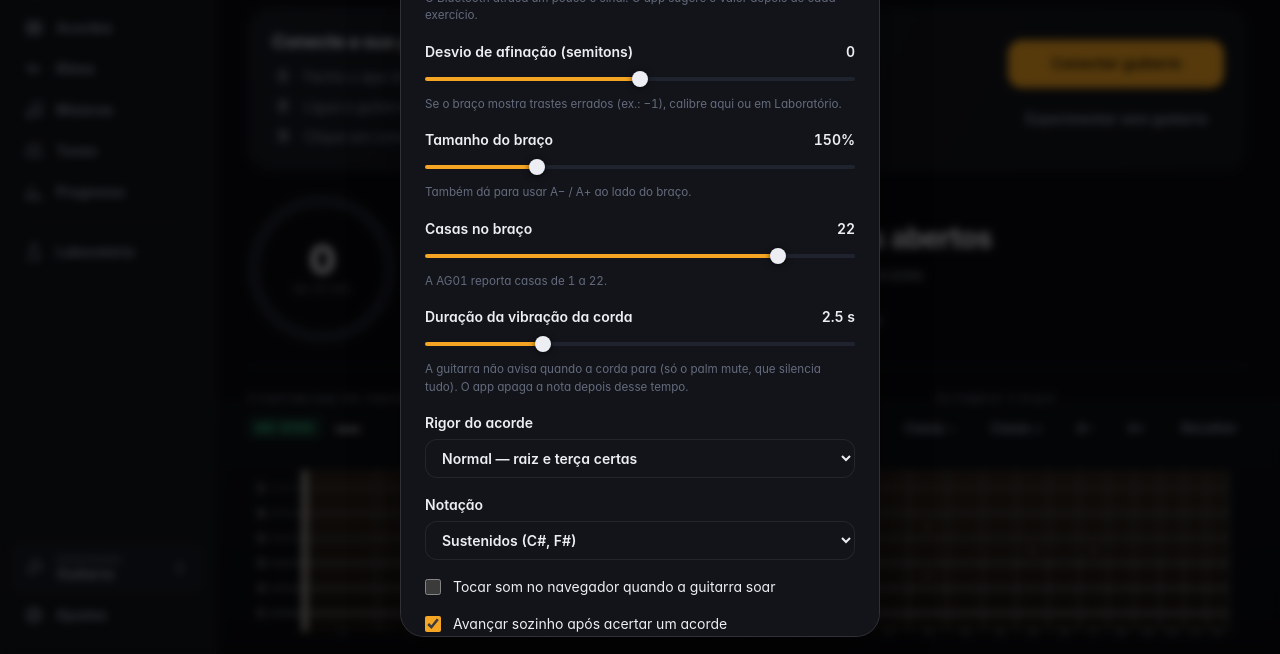
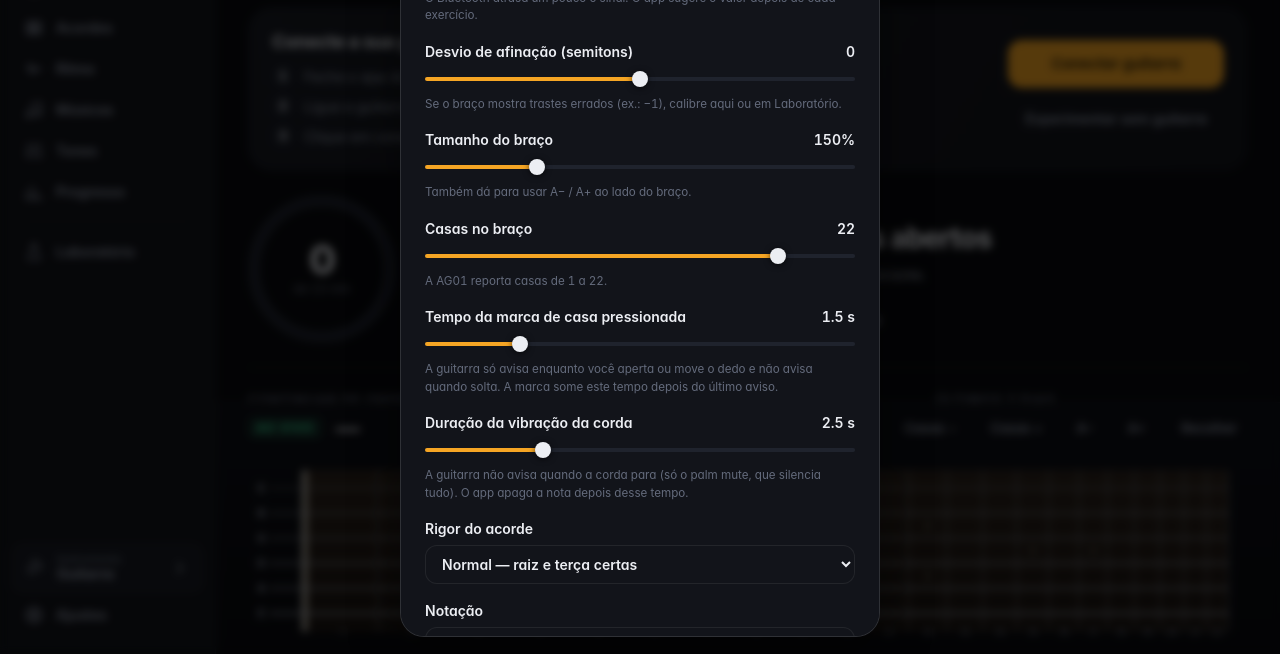
Before and after one commit to josiassxz/cordas, a website with bundled scripts: page index.html in a window 1280 px wide. Both pictures are taken after a click on the button "Ajustes". Shown: the part 146-800 px from the top of the page. Built offline with nearby package versions, Linux system fonts and the light colour scheme.

Commit message:
Tempo da marca de casa configurável
Co-Authored-By: Claude Sonnet 5.5 <noreply@anthropic.com>

```diff
--- a/index.html
+++ b/index.html
@@ -74,6 +74,9 @@
     <label class="field"><span class="row between">Casas no braço <output id="fretsOut" class="num"></output></span>
       <input type="range" id="stageFrets" min="12" max="24" step="1">
       <small>A AG01 reporta casas de 1 a 22.</small></label>
+    <label class="field"><span class="row between">Tempo da marca de casa pressionada <output id="pressOut" class="num"></output></span>
+      <input type="range" id="pressMs" min="300" max="6000" step="100">
+      <small>A guitarra só avisa enquanto você aperta ou move o dedo e não avisa quando solta. A marca some este tempo depois do último aviso.</small></label>
     <label class="field"><span class="row between">Duração da vibração da corda <output id="susOut" class="num"></output></span>
       <input type="range" id="sustainMs" min="500" max="8000" step="250">
       <small>A guitarra não avisa quando a corda para (só o palm mute, que silencia tudo). O app apaga a nota depois desse tempo.</small></label>
--- a/js/core/store.js
+++ b/js/core/store.js
@@ -2,7 +2,7 @@
 const KEY = 'corda.v2', OLD_KEY = 'corda.v1';
 
 const DEFAULTS = {
-  settings: { latency: 80, rigor: 'normal', flats: false, synth: false, auto: true, pitchOffset: 0, stageScale: 150, stageFrets: 22, sustainMs: 2500, capo: 0, instrument: 'guitar', volume: 0.8 },
+  settings: { latency: 80, rigor: 'normal', flats: false, synth: false, auto: true, pitchOffset: 0, stageScale: 150, stageFrets: 22, pressMs: 1500, sustainMs: 2500, capo: 0, instrument: 'guitar', volume: 0.8 },
   chords: {},        // id -> { ok, tries, streak }
   sessions: [],      // histórico de exercícios (ver docs/ARCHITECTURE.md)
   days: [],          // dias com prática (YYYY-MM-DD)
--- a/js/shell.js
+++ b/js/shell.js
@@ -66,6 +66,7 @@ export function startShell(app, views) {
   applyFrets(store.get('settings.stageFrets', 22));
   $('#fretsMore').addEventListener('click', () => applyFrets(store.get('settings.stageFrets', 22) + 1));
   $('#fretsLess').addEventListener('click', () => applyFrets(store.get('settings.stageFrets', 22) - 1));
+  guitar.pressMs = store.get('settings.pressMs', 1500);
   guitar.sustainMs = store.get('settings.sustainMs', 2500);
   $('#stageBigger').addEventListener('click', () => applyScale(store.get('settings.stageScale', 150) + 20));
   $('#stageSmaller').addEventListener('click', () => applyScale(store.get('settings.stageScale', 150) - 20));
@@ -107,6 +108,7 @@ export function startShell(app, views) {
     $('#pitchOffset').value = S('pitchOffset'); $('#offOut').textContent = S('pitchOffset');
     $('#stageScale').value = S('stageScale'); $('#stageOut').textContent = S('stageScale') + '%';
     $('#stageFrets').value = S('stageFrets'); $('#fretsOut').textContent = S('stageFrets');
+    $('#pressMs').value = S('pressMs'); $('#pressOut').textContent = (S('pressMs') / 1000).toFixed(1) + ' s';
     $('#sustainMs').value = S('sustainMs'); $('#susOut').textContent = (S('sustainMs') / 1000).toFixed(1) + ' s';
     $('#rigor').value = S('rigor'); $('#flats').value = S('flats') ? '1' : '0'; $('#synth').checked = S('synth'); $('#auto').checked = S('auto');
     $$('input[type=range]', dlg).forEach(fillRange); dlg.showModal();
@@ -116,6 +118,7 @@ export function startShell(app, views) {
   $('#pitchOffset').addEventListener('input', (e) => { store.set('settings.pitchOffset', +e.target.value); board.setOffset(+e.target.value); $('#offOut').textContent = e.target.value; fillRange(e.target); });
   $('#stageScale').addEventListener('input', (e) => { applyScale(+e.target.value); fillRange(e.target); });
   $('#stageFrets').addEventListener('input', (e) => { applyFrets(+e.target.value); fillRange(e.target); });
+  $('#pressMs').addEventListener('input', (e) => { guitar.pressMs = +e.target.value; store.set('settings.pressMs', +e.target.value); $('#pressOut').textContent = (e.target.value / 1000).toFixed(1) + ' s'; fillRange(e.target); });
   $('#sustainMs').addEventListener('input', (e) => { guitar.sustainMs = +e.target.value; store.set('settings.sustainMs', +e.target.value); $('#susOut').textContent = (e.target.value / 1000).toFixed(1) + ' s'; fillRange(e.target); });
   $('#rigor').addEventListener('change', (e) => store.set('settings.rigor', e.target.value));
   $('#flats').addEventListener('change', (e) => { store.set('settings.flats', e.target.value === '1'); setFlats(e.target.value === '1'); render(); });
```
